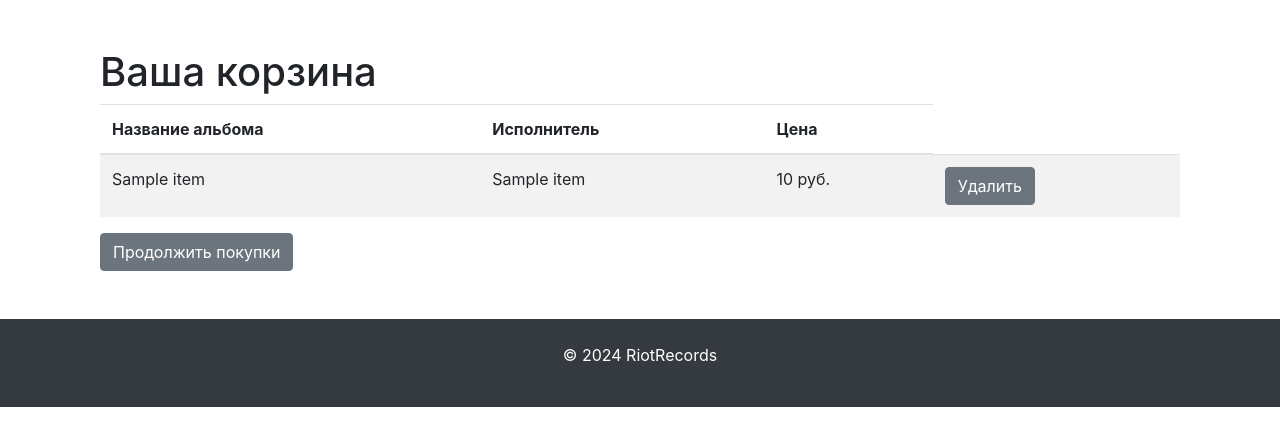
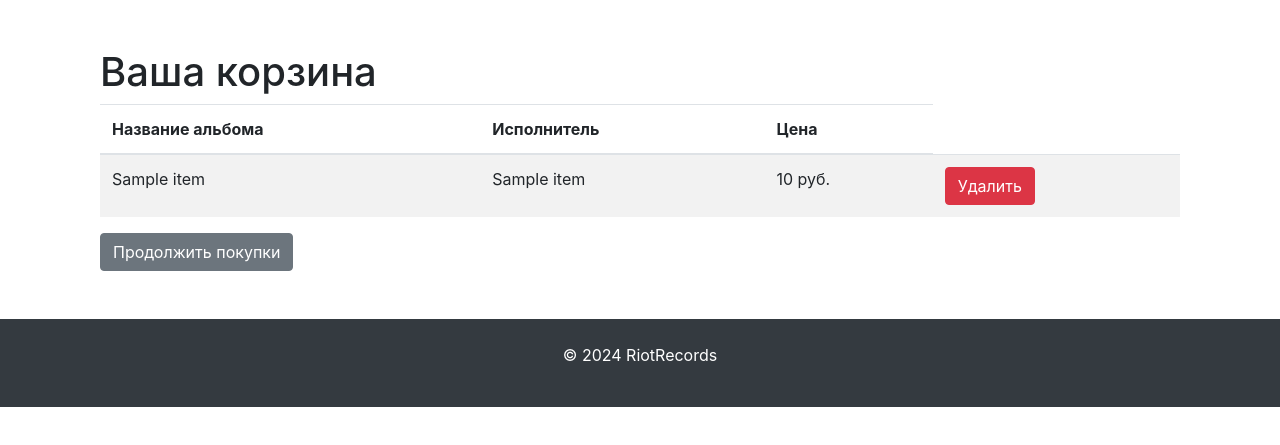
Before and after one commit to a1trope/RiotRecords, a Django app: page /cart/ in a window 1280 px wide. Shown: the part 56-501 px from the top of the page. Run offline with Django 5.2, Linux system fonts and the light colour scheme; a user stored in the database is signed in; tables that the repository leaves empty hold one stand-in row (values such as "Sample post"); some libraries are stand-ins or nearby versions.

Commit message:
update view for cart

```diff
--- a/riotrecords/cart/templates/cart/cart_detail.html
+++ b/riotrecords/cart/templates/cart/cart_detail.html
@@ -19,7 +19,7 @@
                     <td>{{ cart_item.item.album_name }}</td>
                     <td>{{ cart_item.item.band_name }}</td>
                     <td>{{ cart_item.item.price }} руб.</td>
-                    <td><a href="{% url 'cart:delete_from_cart' cart_item.id %}" class="btn btn-secondary">Удалить</a></td>
+                    <td><a href="{% url 'cart:delete_from_cart' cart_item.id %}" class="btn btn-danger">Удалить</a></td>
                 </tr>
             {% endfor %}
         </tbody>
```
